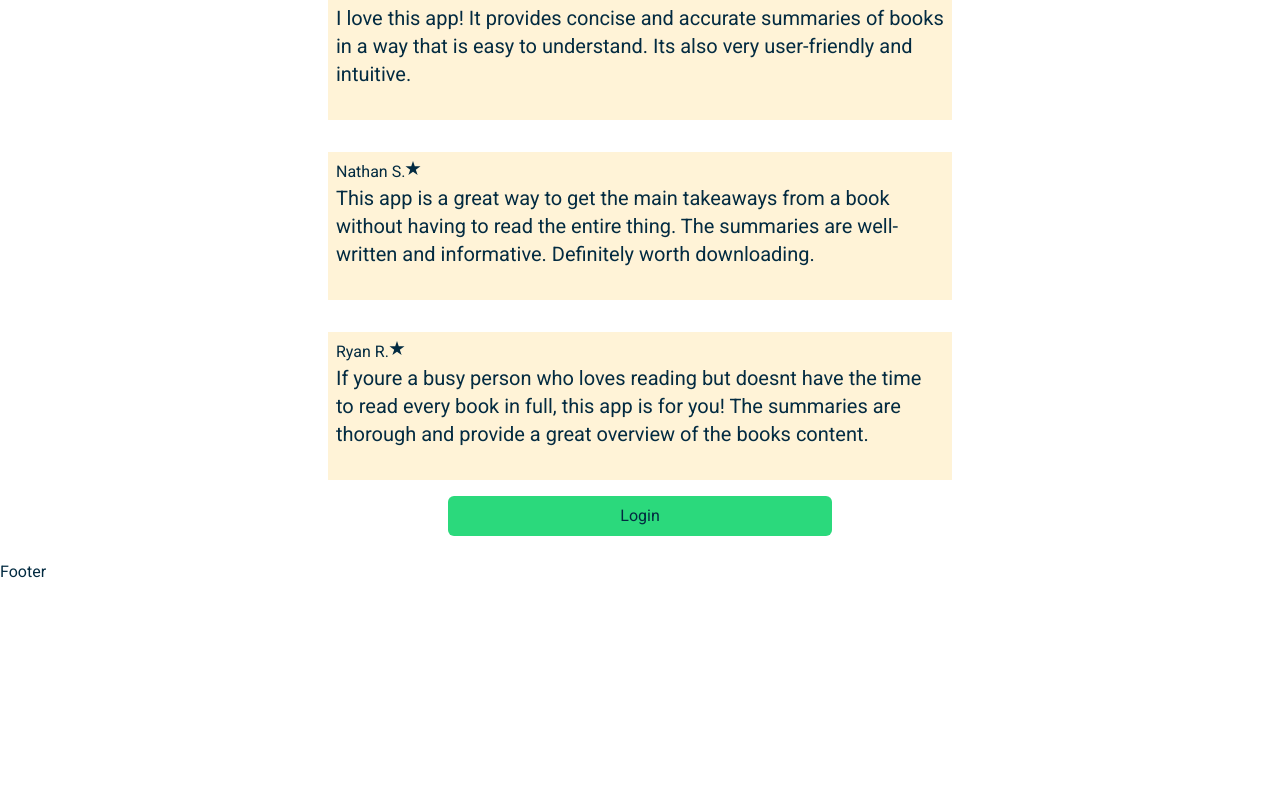
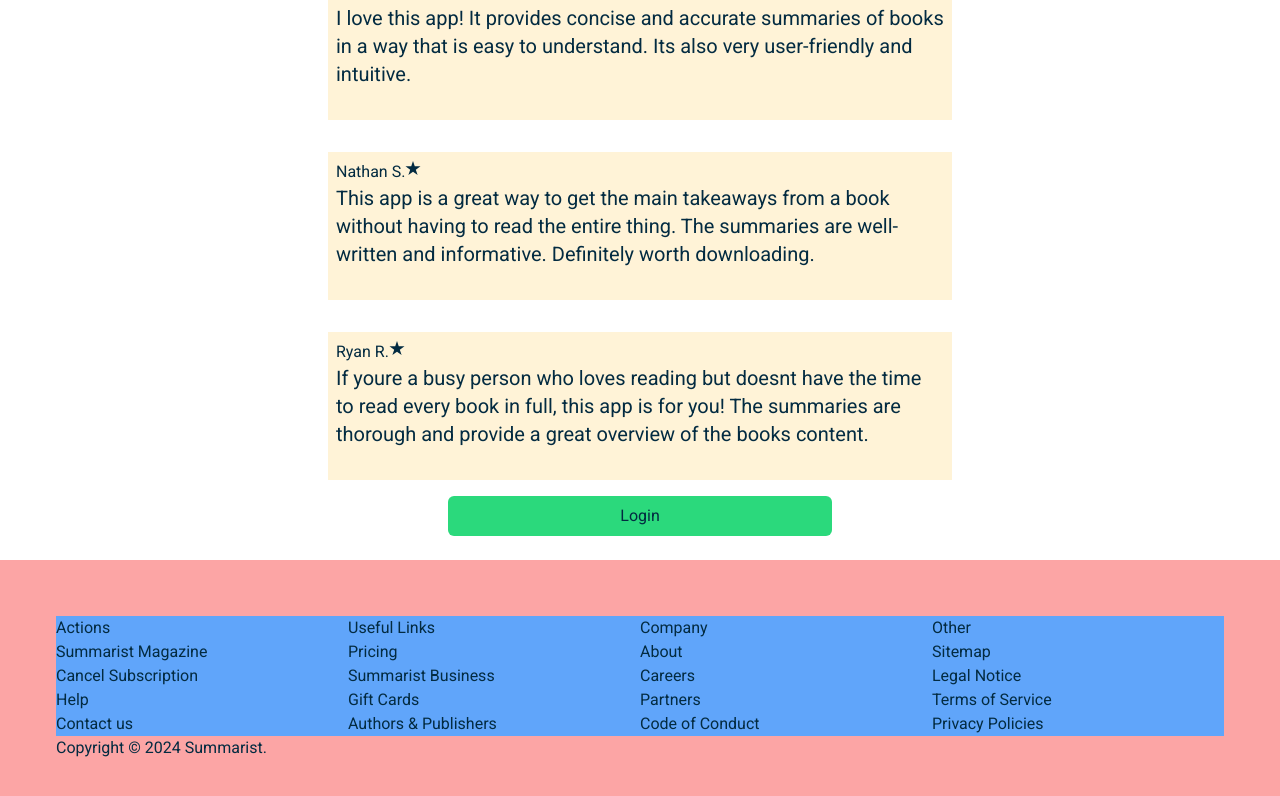
Before and after one commit to WilliamGiammona/summary-app, a Next.js app: page / in a window 1280 px wide. Shown: the part 1971-2767 px from the top of the page. Before the commit the page ends 2555 px from the top, so only its background shows below. Built offline with nearby package versions, Linux system fonts and the light colour scheme.

Commit message:
lists complete

```diff
--- a/app/components/Footer.tsx
+++ b/app/components/Footer.tsx
@@ -1,7 +1,49 @@
 import React from "react";
 
 const Footer = () => {
-  return <div>Footer</div>;
+  return (
+    <section id="#footer" className="w-full bg-red-300 p-14">
+      <div className="flex w-full bg-blue-400">
+        <div className="w-1/4">
+          <ul className="flex flex-col">
+            <li>Actions</li>
+            <li>Summarist Magazine</li>
+            <li>Cancel Subscription</li>
+            <li>Help</li>
+            <li>Contact us</li>
+          </ul>
+        </div>
+        <div className="w-1/4">
+          <ul className="flex flex-col">
+            <li>Useful Links</li>
+            <li>Pricing</li>
+            <li>Summarist Business</li>
+            <li>Gift Cards</li>
+            <li>Authors & Publishers</li>
+          </ul>
+        </div>
+        <div className="w-1/4">
+          <ul className="flex flex-col">
+            <li>Company</li>
+            <li>About</li>
+            <li>Careers</li>
+            <li>Partners</li>
+            <li>Code of Conduct</li>
+          </ul>
+        </div>
+        <div className="w-1/4">
+          <ul className="flex flex-col">
+            <li>Other</li>
+            <li>Sitemap</li>
+            <li>Legal Notice</li>
+            <li>Terms of Service</li>
+            <li>Privacy Policies</li>
+          </ul>
+        </div>
+      </div>
+      <div>Copyright © 2024 Summarist.</div>
+    </section>
+  );
 };
 
 export default Footer;
```
